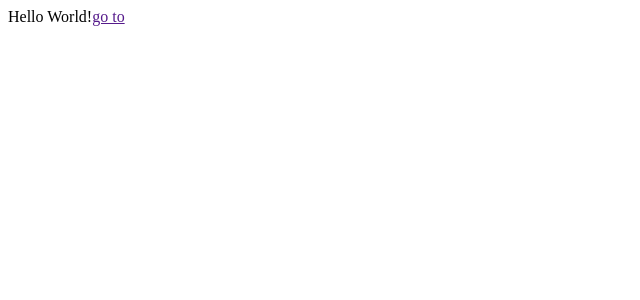
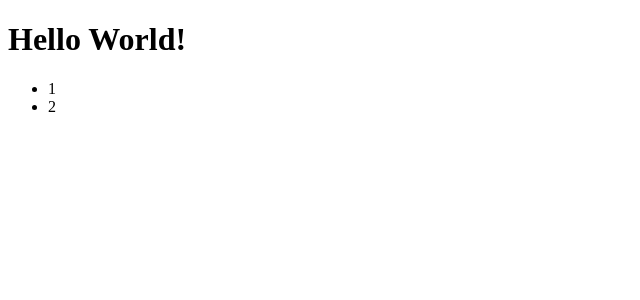
Before and after one commit to WebHeroSchool/Kots_React_Les16, a React (Create React App) app: page / in a window 1280 px wide. Shown: the top 300 px of the page, without its empty margins (0-640 px from the left). Built offline with nearby package versions, Linux system fonts and the light colour scheme.

Commit message:
Добавлена композиция компонентов

```diff
--- a/src/App.js
+++ b/src/App.js
@@ -1,5 +1,9 @@
 import React from 'react';
-import ReactDOM from 'react-dom';
-const element = (<div>Hello World!<a href=''>go to</a></div>);
 
-export {element};
+const ItemList = () => (<ul>
+<li>1</li>
+<li>2</li>
+</ul>);
+const App = () => (<div><h1>Hello World!</h1><ItemList /></div>);
+
+export default App;
--- a/src/index.js
+++ b/src/index.js
@@ -1,6 +1,5 @@
 import React from 'react';
 import ReactDOM from 'react-dom';
-//import App from './App';
-import {element} from './App';
+import App from './App.js';
 
-ReactDOM.render(element, document.getElementById('root'));
+ReactDOM.render(<App />, document.getElementById('root'));
```
